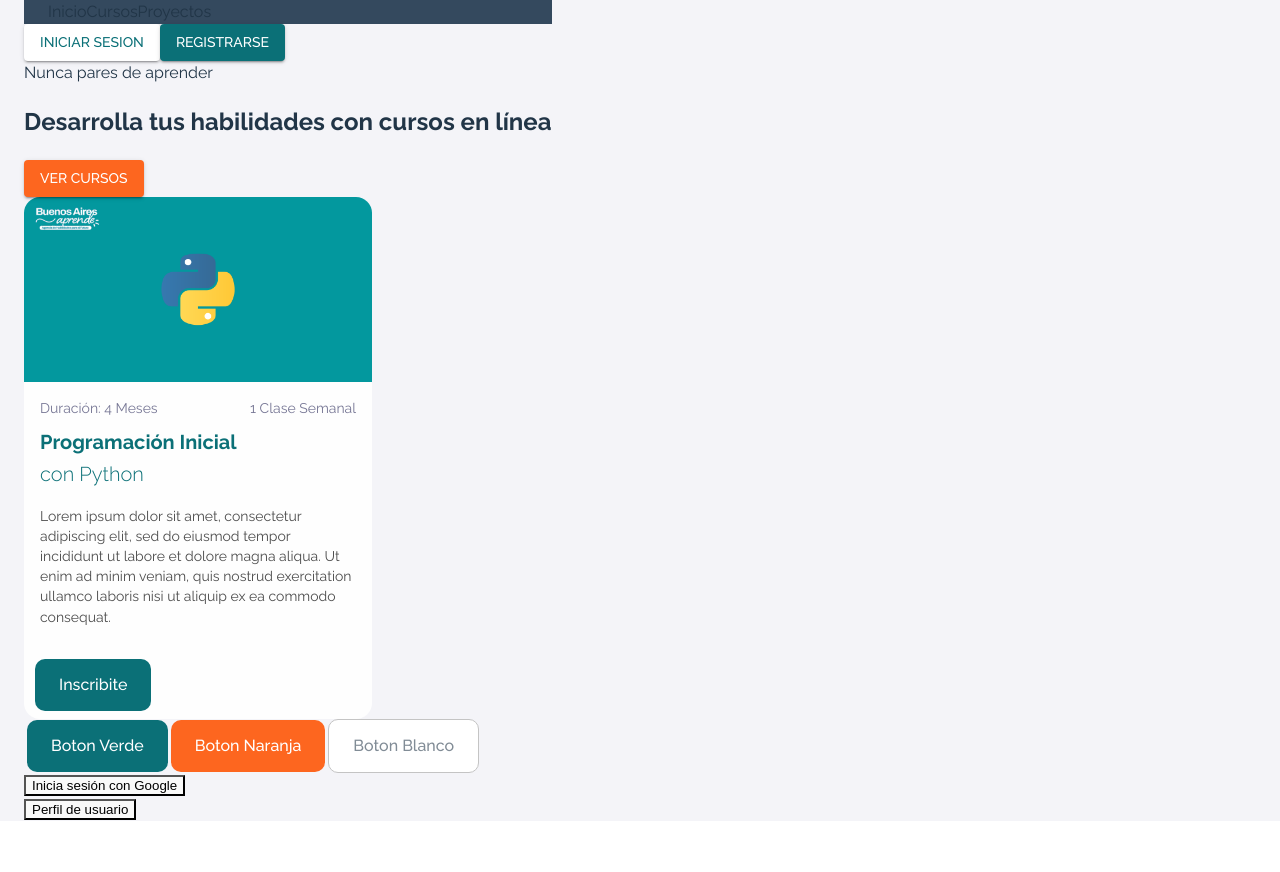
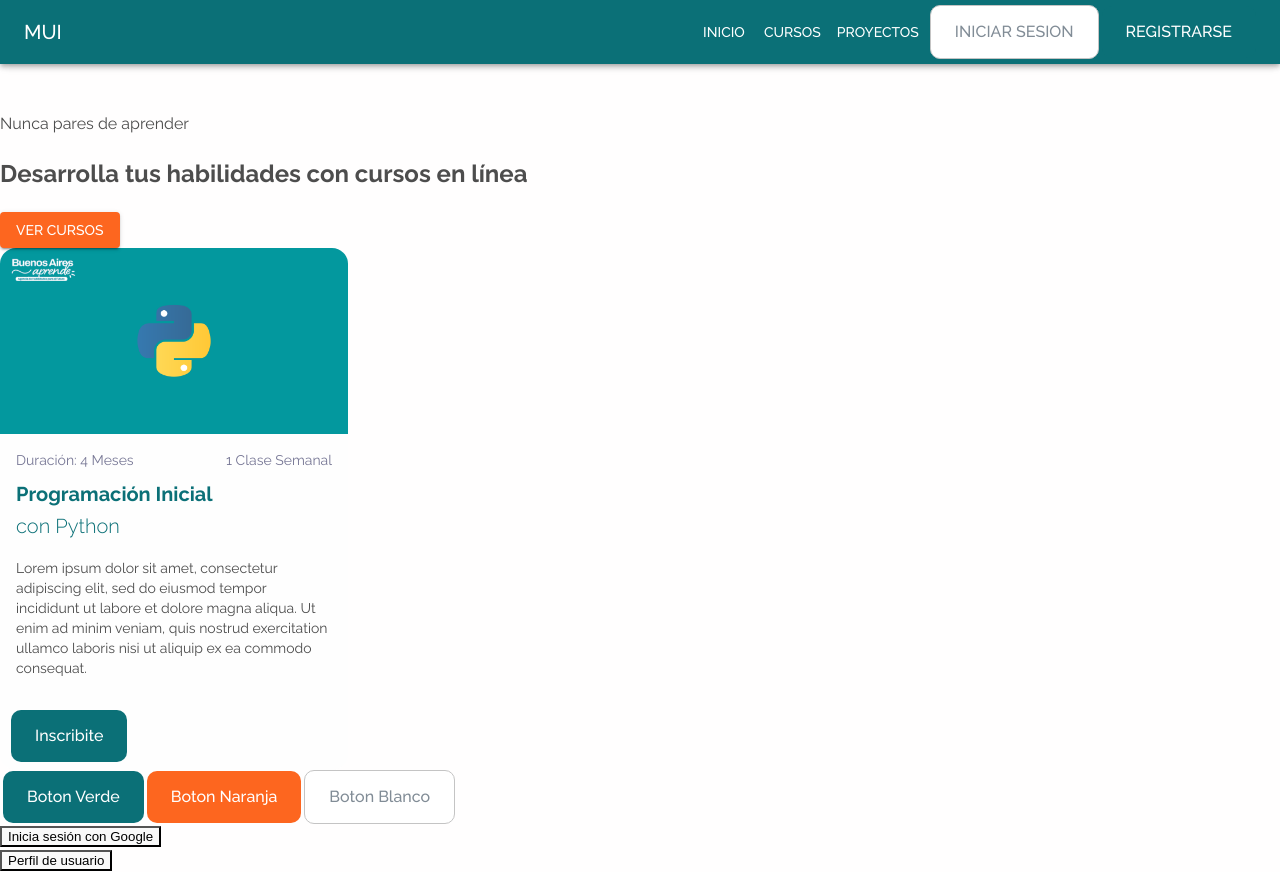
Before and after one commit to flaaaaaav/inscripcionesFront, a React (Vite) app in the folder ui-inscripciones/: page / in a window 1280 px wide. Before the commit the page ends 821 px from the top, so only its background shows below. Built offline with nearby package versions, Linux system fonts and the light colour scheme.

Commit message:
add: navbar component

```diff
--- a/ui-inscripciones/src/pages/Home.tsx
+++ b/ui-inscripciones/src/pages/Home.tsx
@@ -2,9 +2,9 @@ import React from 'react';
 import { useNavigate } from 'react-router-dom';
 import { Auth } from '../auth';
 import Button from '@mui/material/Button'
-import { Container } from '@mui/material';
 import CardCursos from '../components/cardCursos';
 import CustomButton from '../components/customButton';
+import NavBar from '../components/NavBar';
 
 
 const Home: React.FC = () => {
@@ -20,19 +20,8 @@ const Home: React.FC = () => {
   };
 
   return (
-    <Container>
-      <nav className='bg-dark'>
-        {/* Logo */}
-        <Container sx={{backgroundColor: '#34495e'}} >
-          <a>Inicio</a>
-          <a>Cursos</a>
-          <a>Proyectos</a>
-        </Container>
-        <div>
-          <Button variant='contained' color='secondary' sx={{backgroundColor: '#fff', color: '#0b7077'}} >INICIAR SESION</Button>
-          <Button variant='contained'>REGISTRARSE</Button>
-        </div>
-      </nav>
+    <div style={{width: '100vw'}}>
+      <NavBar />
       <section className='bg-dark'>
         <div>
           <span>Nunca pares de aprender</span>
@@ -65,7 +54,7 @@ const Home: React.FC = () => {
 
       <Auth />
       <button onClick={handleProfileClick}>Perfil de usuario</button>
-    </Container>
+    </div>
   );
 };
 
```
Lines whose indentation alone changed are shown as unchanged.
